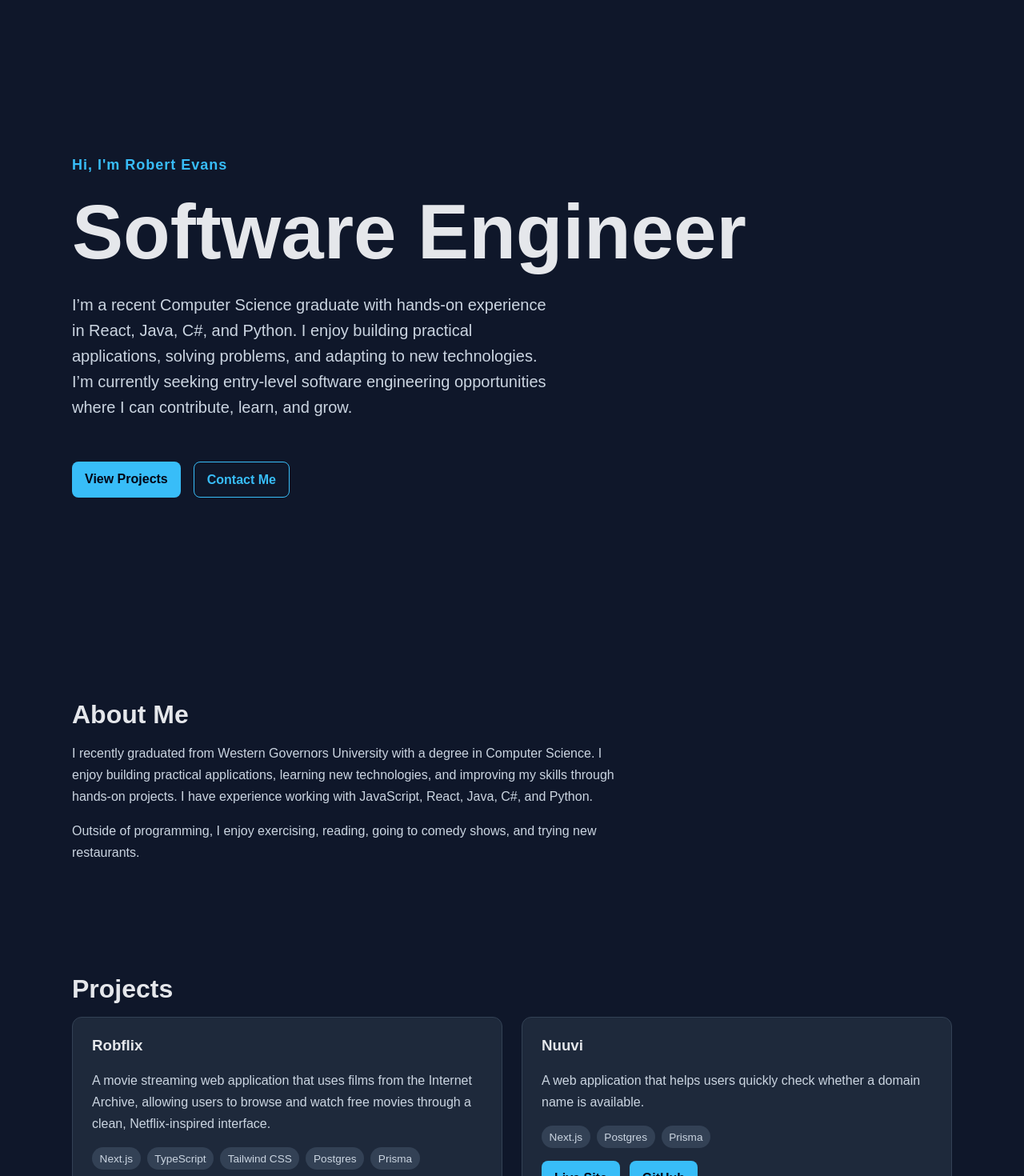
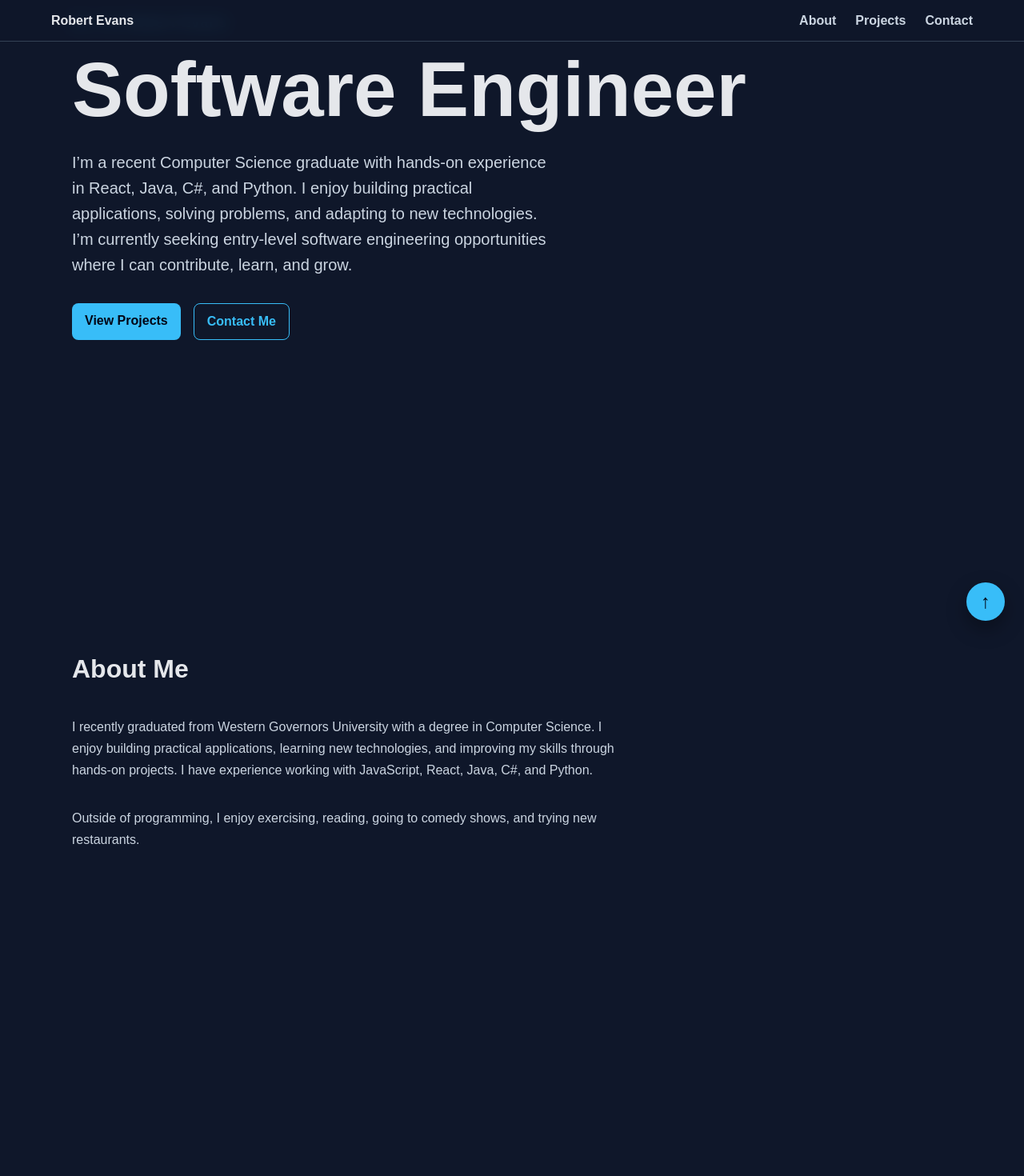
Before and after one commit to robbieevans1/My-Portfolio, a React app: page / in a window 1280 px wide. Shown: the top 1470 px of the page at 80% size. Built offline with nearby package versions, Linux system fonts and the light colour scheme; the HTML template or start-up script is replaced by a standard one.

Commit message:
added navbar quick scroll to top botton and update styling

```diff
--- a/src/App.css
+++ b/src/App.css
@@ -1,3 +1,15 @@
+:root {
+	--bg: #0f172a;
+	--surface: #1e293b;
+	--surface-light: #334155;
+	--text: #e5e7eb;
+	--text-muted: #cbd5e1;
+	--accent: #38bdf8;
+	--dark: #020617;
+	--nav-height: 52px;
+}
+
+/* Reset / Base */
 * {
 	box-sizing: border-box;
 }
@@ -9,46 +21,111 @@ html {
 body {
 	margin: 0;
 	font-family: Arial, Helvetica, sans-serif;
-  background: #0f172a;
-  color: #e5e7eb;
+	background: var(--bg);
+	color: var(--text);
 }
 
+a {
+	color: inherit;
+}
+
+/* Layout */
 main {
 	width: min(1100px, 90%);
 	margin: 0 auto;
 }
 
+.section {
+	min-height: 100vh;
+	padding: 0 0 3rem;
+
+	display: flex;
+	flex-direction: column;
+	justify-content: flex-start;
+
+	scroll-margin-top: calc(var(--nav-height) + 1px);
+}
+
+.section p {
+	max-width: 700px;
+	color: var(--text-muted);
+	line-height: 1.7;
+}
+
+.section p + p {
+	margin-top: 1rem;
+}
+
+/* Navbar */
+.navbar {
+	position: fixed;
+	top: 0;
+	left: 0;
+	z-index: 1000;
+
+	width: 100%;
+	height: var(--nav-height);
+	padding: 0 5%;
+
+	display: flex;
+	align-items: center;
+	justify-content: space-between;
+
+	background: rgba(15, 23, 42, 0.85);
+	backdrop-filter: blur(10px);
+	border-bottom: 1px solid var(--surface-light);
+}
+
+.logo {
+	color: var(--text);
+	font-weight: 700;
+	text-decoration: none;
+}
+
+.nav-links {
+	display: flex;
+	gap: 1.5rem;
+}
+
+.nav-links a {
+	color: var(--text-muted);
+	text-decoration: none;
+	font-weight: 600;
+}
+
+.nav-links a:hover {
+	color: var(--accent);
+}
+
+/* Typography */
+h1 {
+	margin: 0;
+	font-size: clamp(3rem, 8vw, 6rem);
+}
+
+h2 {
+	margin: 0 0 1.5rem;
+	font-size: 2rem;
+}
+
+/* Hero */
 .hero {
 	min-height: 100vh;
-  display: flex;
-  flex-direction: column;
 	justify-content: center;
 }
 
-
-
 .eyebrow {
-  color: #38bdf8;
+	color: var(--accent);
 	font-weight: 700;
 	font-size: large;
 	letter-spacing: 1px;
-}
-
-h1 {
-  font-size: clamp(3rem, 8vw, 6rem);
-  margin: 0;
-}
-
-h2 {
-  font-size: 2rem;
-  margin-bottom: 1rem;
 }
 
 .hero-text {
 	max-width: 600px;
 	font-size: 1.25rem;
 	line-height: 1.6;
-  color: #cbd5e1;
+	color: var(--text-muted);
 }
 
 .hero-buttons {
@@ -57,16 +134,13 @@ h2 {
 	margin-top: 2rem;
 }
 
-a {
-  color: inherit;
-}
-
+/* Buttons */
 .hero-buttons a,
 .project-card a,
 .contact a {
 	display: inline-block;
-  background: #38bdf8;
-  color: #020617;
+	background: var(--accent);
+	color: var(--dark);
 	padding: 0.8rem 1rem;
 	border-radius: 8px;
 	text-decoration: none;
@@ -75,60 +149,70 @@ a {
 
 .hero-buttons .secondary {
 	background: transparent;
-  color: #38bdf8;
-  border: 1px solid #38bdf8;
+	color: var(--accent);
+	border: 1px solid var(--accent);
 }
 
-.section {
-  padding: 3rem 0;
+.hero-buttons a:hover,
+.project-card a:hover,
+.contact a:hover {
+	transform: translateY(-2px);
 }
-.section p {
-  color: #cbd5e1;
-  line-height: 1.7;
-  max-width: 700px;
-}
+
+/* Projects */
 
 .project-grid {
 	display: grid;
-  grid-template-columns: repeat(auto-fit, minmax(250px, 1fr));
-  gap: 1.5rem;
+	grid-template-columns: repeat(auto-fit, minmax(260px, 1fr));
+	gap: 1.25rem;
 }
 
 .project-card {
-  background: #1e293b;
-  padding: 1.5rem;
+	background: var(--surface);
+	padding: 1.25rem;
 	border-radius: 12px;
-  border: 1px solid #334155;
+	border: 1px solid var(--surface-light);
 }
 
 .project-card h3 {
-  margin-top: 0;
+	margin: 0 0 0.75rem;
+	font-size: 1.35rem;
 }
+
+.project-card p {
+	font-size: 0.95rem;
+	line-height: 1.5;
+}
+
+.tech-list {
+	display: flex;
+	flex-wrap: wrap;
+	gap: 0.5rem;
+	margin: 0.9rem 0;
+}
+
+.tech-list span {
+	background: var(--surface-light);
+	color: var(--text-muted);
+	padding: 0.3rem 0.55rem;
+	border-radius: 999px;
+	font-size: 0.8rem;
+}
+
 .project-links {
 	display: flex;
 	gap: 0.75rem;
 	flex-wrap: wrap;
 }
 
-.tech-list {
-  display: flex;
-  flex-wrap: wrap;
-  gap: 0.5rem;
-  margin: 1rem 0;
+.project-card a {
+	padding: 0.65rem 0.85rem;
+	font-size: 0.9rem;
 }
 
-.tech-list span {
-  background: #334155;
-  color: #cbd5e1;
-  padding: 0.4rem 0.6rem;
-  border-radius: 999px;
-  font-size: 0.85rem;
-}
-
+/* Contact */
 .contact {
 	text-align: center;
-  display: flex;
-  flex-direction: column;
 	align-items: center;
 }
 
@@ -140,3 +224,52 @@ a {
 .contact a {
 	width: fit-content;
 }
+
+/* Scroll To Top Button */
+.scroll-top-button {
+	position: fixed;
+	right: 1.5rem;
+	bottom: 1.5rem;
+	z-index: 1001;
+
+	width: 48px;
+	height: 48px;
+	border-radius: 50%;
+	border: none;
+
+	background: var(--accent);
+	color: var(--dark);
+	font-size: 1.5rem;
+	font-weight: 700;
+	cursor: pointer;
+
+	box-shadow: 0 10px 25px rgba(0, 0, 0, 0.35);
+}
+
+.scroll-top-button:hover {
+	transform: translateY(-3px);
+}
+
+/* Mobile */
+@media (max-width: 600px) {
+	.navbar {
+		padding: 0 1rem;
+	}
+
+	.nav-links {
+		gap: 0.75rem;
+		font-size: 0.9rem;
+	}
+
+	.logo {
+		font-size: 0.95rem;
+	}
+
+	.section {
+		padding: 1rem 0 2rem;
+	}
+
+	.hero-buttons {
+		flex-wrap: wrap;
+	}
+}
--- a/src/App.tsx
+++ b/src/App.tsx
@@ -1,17 +1,25 @@
 import "./App.css";
+import Navbar from "./components/Navbar";
 import Hero from "./components/Hero";
 import About from "./components/About";
 import Projects from "./components/Projects";
 import Contact from "./components/Contact";
+import ScrollToTopButton from "./components/ScrollToTopButton";
 
 function App() {
   return (
+    <>
+      <Navbar />
+
       <main>
         <Hero />
         <About />
         <Projects />
         <Contact />
       </main>
+
+      <ScrollToTopButton />
+    </>
   );
 }
 
--- a/src/components/About.tsx
+++ b/src/components/About.tsx
@@ -1,6 +1,6 @@
 export const About = () => {
 	return (
-		<section className="section">
+		<section className="section" id="about">
 			<h2>About Me</h2>
 			<p>
 				I recently graduated from Western Governors University with a degree in
--- a/src/components/Hero.tsx
+++ b/src/components/Hero.tsx
@@ -1,6 +1,6 @@
 const Hero = () => {
 	return (
-		<section className="hero">
+		<section className="hero" id="home">
 			<p className="eyebrow">Hi, I'm Robert Evans</p>
 			<h1>Software Engineer</h1>
 			<p className="hero-text">
--- /dev/null
+++ b/src/components/Navbar.tsx
@@ -0,0 +1,17 @@
+function Navbar() {
+  return (
+    <nav className="navbar">
+      <a href="#home" className="logo">
+        Robert Evans
+      </a>
+
+      <div className="nav-links">
+        <a href="#about">About</a>
+        <a href="#projects">Projects</a>
+        <a href="#contact">Contact</a>
+      </div>
+    </nav>
+  );
+}
+
+export default Navbar;
--- /dev/null
+++ b/src/components/ScrollToTopButton.tsx
@@ -0,0 +1,13 @@
+function ScrollToTopButton() {
+  return (
+    <button
+      className="scroll-top-button"
+      onClick={() => window.scrollTo({ top: 0, behavior: "smooth" })}
+      aria-label="Scroll to top"
+    >
+      ↑
+    </button>
+  );
+}
+
+export default ScrollToTopButton;
```
Lines whose indentation alone changed are shown as unchanged.
